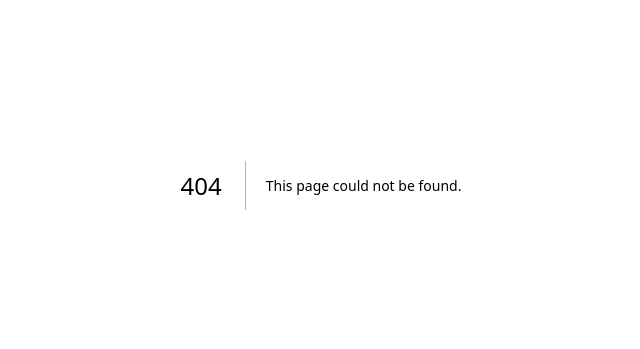
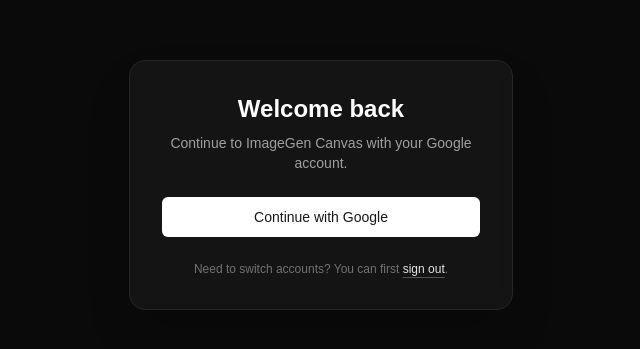
Before and after one commit to SebastianBoehler/imagegen-canvas, a Next.js app: page /login in a window 1280 px wide. Before the commit this address had no page. Shown: the part 215-564 px from the top of the page, without its empty margins (319-959 px from the left). Built offline with nearby package versions, Linux system fonts and the light colour scheme; no server answers.

Commit message:
feat: integrated auth flow

```diff
--- /dev/null
+++ b/src/app/api/auth/[...nextauth]/route.ts
@@ -0,0 +1,4 @@
+export const runtime = "nodejs";
+
+import { handlers } from "@/auth";
+export const { GET, POST } = handlers;
--- /dev/null
+++ b/src/app/canvas/page.tsx
@@ -0,0 +1,14 @@
+import CanvasPage from "@/components/canvas-page";
+import { auth } from "@/auth"
+import { redirect } from "next/navigation"
+
+export default async function Canvas() {
+  const session = await auth();
+  const { user } = session || {};
+  if (!user) {
+    return redirect("/login");
+  }
+  console.log(user);
+
+  return <CanvasPage />;
+}
--- /dev/null
+++ b/src/app/login/page.tsx
@@ -0,0 +1,64 @@
+import Link from "next/link";
+import { signIn } from "@/auth";
+
+const DEFAULT_REDIRECT = "/canvas";
+
+const ERROR_MESSAGES: Record<string, string> = {
+  OAuthSignin: "We could not connect to Google. Please try again.",
+  OAuthCallback: "We could not complete the Google sign-in flow. Please try again.",
+  OAuthAccountNotLinked:
+    "A different account with the same email already exists. Please use that account instead.",
+};
+
+type LoginPageProps = {
+  searchParams: Promise<Record<string, string>>;
+};
+
+export default async function LoginPage({ searchParams }: LoginPageProps) {
+  const { callbackUrl: callbackUrlParam, error: errorParam } = await searchParams;
+  const callbackUrl = callbackUrlParam || DEFAULT_REDIRECT;
+  const errorMessage = errorParam ? ERROR_MESSAGES[errorParam] ?? "Unable to sign in. Please try again." : null;
+
+  return (
+    <main className="flex min-h-screen items-center justify-center bg-neutral-950 px-4 py-12 text-neutral-200">
+      <section className="w-full max-w-sm rounded-2xl border border-neutral-800 bg-neutral-900/80 p-8 shadow-2xl backdrop-blur">
+        <header className="mb-6 space-y-2 text-center">
+          <h1 className="text-2xl font-semibold text-white">Welcome back</h1>
+          <p className="text-sm text-neutral-400">
+            Continue to ImageGen Canvas with your Google account.
+          </p>
+        </header>
+
+        {errorMessage ? (
+          <p className="mb-4 rounded-md border border-red-500/40 bg-red-500/10 px-3 py-2 text-sm text-red-300">
+            {errorMessage}
+          </p>
+        ) : null}
+
+        <form
+          action={async () => {
+            "use server";
+            await signIn("google", { redirectTo: callbackUrl });
+          }}
+          className="space-y-4"
+        >
+          <button
+            type="submit"
+            className="flex w-full items-center justify-center gap-3 rounded-md bg-white px-4 py-2.5 text-sm font-medium text-neutral-900 transition hover:bg-white/90 focus-visible:outline focus-visible:outline-2 focus-visible:outline-offset-2 focus-visible:outline-white"
+          >
+            Continue with Google
+          </button>
+        </form>
+
+        <footer className="mt-6 text-center text-xs text-neutral-500">
+          <p>
+            Need to switch accounts? You can first <Link href="/logout" className="font-medium text-neutral-200 underline decoration-neutral-600 underline-offset-4 hover:text-white">
+              sign out
+            </Link>
+            .
+          </p>
+        </footer>
+      </section>
+    </main>
+  );
+}
--- /dev/null
+++ b/src/app/logout/page.tsx
@@ -0,0 +1,81 @@
+import Link from "next/link";
+import { auth, signOut } from "@/auth";
+
+const DEFAULT_REDIRECT = "/";
+
+type LogoutPageProps = {
+  searchParams: Promise<Record<string, string>>;
+};
+
+export default async function LogoutPage({ searchParams }: LogoutPageProps) {
+  const { callbackUrl: callbackUrlParam } = await searchParams
+  const callbackUrl = callbackUrlParam || DEFAULT_REDIRECT
+  const session = await auth();
+
+  if (!session?.user) {
+    return (
+      <main className="flex min-h-screen items-center justify-center bg-neutral-950 px-4 py-12 text-neutral-200">
+        <section className="w-full max-w-sm rounded-2xl border border-neutral-800 bg-neutral-900/80 p-8 text-center shadow-2xl backdrop-blur">
+          <h1 className="text-xl font-semibold text-white">You are signed out</h1>
+          <p className="mt-3 text-sm text-neutral-400">
+            Return to the
+            {" "}
+            <Link
+              href="/login"
+              className="font-medium text-neutral-200 underline decoration-neutral-600 underline-offset-4 hover:text-white"
+            >
+              login page
+            </Link>
+            {" "}
+            to access ImageGen Canvas.
+          </p>
+        </section>
+      </main>
+    );
+  }
+
+  const displayName = session.user.name ?? session.user.email ?? "your account";
+
+  return (
+    <main className="flex min-h-screen items-center justify-center bg-neutral-950 px-4 py-12 text-neutral-200">
+      <section className="w-full max-w-sm rounded-2xl border border-neutral-800 bg-neutral-900/80 p-8 shadow-2xl backdrop-blur">
+        <header className="mb-6 space-y-2 text-center">
+          <h1 className="text-2xl font-semibold text-white">Sign out</h1>
+          <p className="text-sm text-neutral-400">
+            Sign out of {displayName} to stop syncing new canvases.
+          </p>
+        </header>
+
+        <form
+          action={async () => {
+            "use server";
+            await signOut({ redirectTo: callbackUrl });
+          }}
+          className="space-y-4"
+        >
+          <button
+            type="submit"
+            className="w-full rounded-md bg-white px-4 py-2.5 text-sm font-medium text-neutral-900 transition hover:bg-white/90 focus-visible:outline focus-visible:outline-2 focus-visible:outline-offset-2 focus-visible:outline-neutral-200"
+          >
+            Sign out
+          </button>
+        </form>
+
+        <footer className="mt-6 text-center text-xs text-neutral-500">
+          <p>
+            Changed your mind?
+            {" "}
+            <Link
+              href="/canvas"
+              className="font-medium text-neutral-200 underline decoration-neutral-600 underline-offset-4 hover:text-white"
+            >
+              Return to your canvas
+            </Link>
+            {" "}
+            instead.
+          </p>
+        </footer>
+      </section>
+    </main>
+  );
+}
--- a/src/app/page.tsx
+++ b/src/app/page.tsx
@@ -1,5 +1,3 @@
-import CanvasPage from "@/components/canvas-page";
-
 export default function Home() {
-  return <CanvasPage />;
+  return <div>Home</div>;
 }
--- a/src/auth.config.ts
+++ b/src/auth.config.ts
@@ -28,8 +28,8 @@
     // },
   },
   pages: {
-    //signIn: "/login",
-    //signOut: "/logout",
+    signIn: "/login",
+    signOut: "/logout",
   },
 };
 
```
